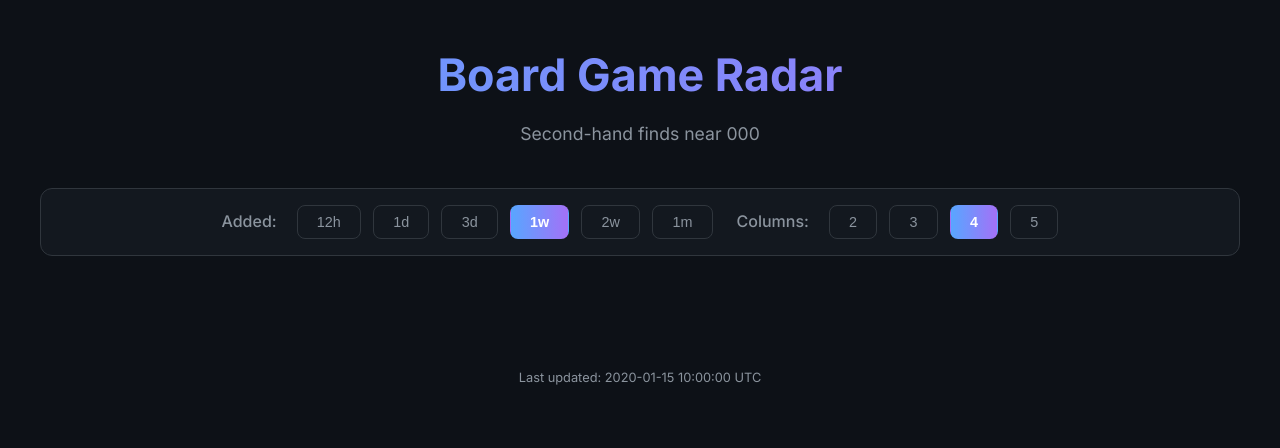
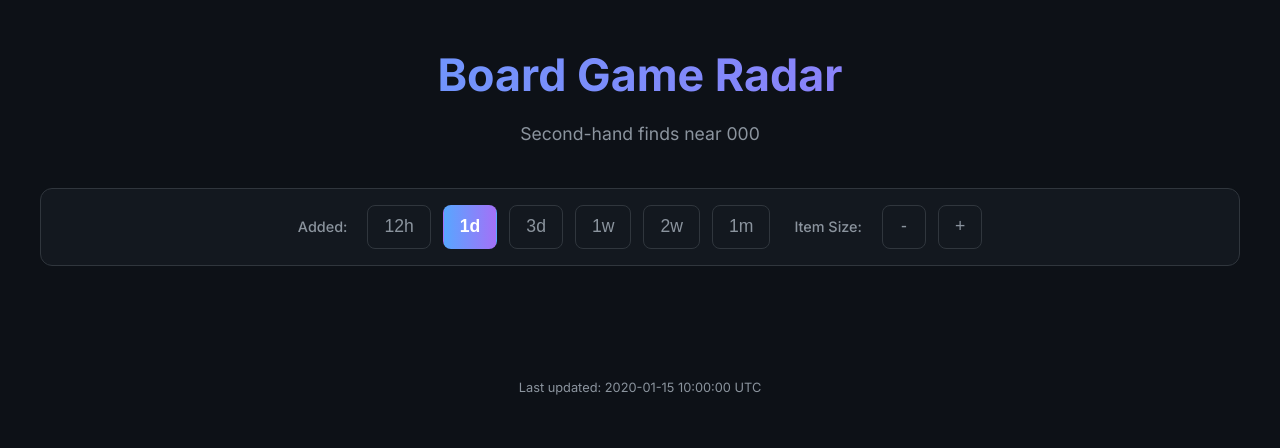
Before and after one commit to wouterstultiens/boardgame-finder, a Python web app: template src/boardgamefinder/web/templates/index.html.j2 in a window 1280 px wide. Shown: the top 448 px of the page. Run offline with Jinja, Linux system fonts and the light colour scheme; the template is opened without the code that fills it: most values are stand-ins (such as "Sample title", 1, 10 or a date in 2020); grey boxes marked "Sample" are stand-in pictures.

Commit message:
column scaling auto

```diff
--- a/src/boardgamefinder/web/templates/index.html.j2
+++ b/src/boardgamefinder/web/templates/index.html.j2
@@ -18,7 +18,8 @@
             --accent-gradient: linear-gradient(to right, #58A6FF, #A371F7);
             --shadow-color: rgba(0, 0, 0, 0.4);
             --font-family: 'Inter', -apple-system, BlinkMacSystemFont, "Segoe UI", Roboto, Helvetica, Arial, sans-serif;
-            --grid-columns: 4; /* Default column count for desktop */
+            /* New variable for item size */
+            --grid-item-min-width: 300px; /* Default minimum width */
         }
 
         *, *::before, *::after {
@@ -35,7 +36,7 @@
         }
 
         .container {
-            max-width: 1600px;
+            max-width: 1800px; /* Increased max-width for better auto-scaling */
             margin: 1rem auto;
             padding: 0 1rem;
         }
@@ -65,7 +66,7 @@
             justify-content: center;
             align-items: center;
             flex-wrap: wrap;
-            gap: 1.5rem; /* Increased gap */
+            gap: 1.5rem;
             margin-bottom: 3rem;
             padding: 1rem;
             background-color: rgba(22, 27, 34, 0.8);
@@ -87,23 +88,34 @@
             margin-right: 0.5rem;
             color: var(--text-secondary);
             font-weight: 500;
+            font-size: 0.9rem;
         }
 
         .control-group button {
             background-color: transparent;
             color: var(--text-secondary);
             border: 1px solid var(--border-color);
-            padding: 0.5rem 1.2rem;
+            padding: 0.5rem 1rem;
             border-radius: 8px;
             cursor: pointer;
-            font-size: 0.9rem;
+            font-size: 1.1rem; /* Larger font for + and - */
             font-weight: 500;
             transition: all 0.2s ease-in-out;
+            min-width: 44px; /* Best practice for touch targets */
+            min-height: 44px;
+            line-height: 1;
         }
 
         .control-group button:hover {
             border-color: var(--accent-primary);
             color: var(--accent-primary);
+        }
+
+        .control-group button:disabled {
+            opacity: 0.5;
+            cursor: not-allowed;
+            border-color: var(--border-color);
+            color: var(--text-secondary);
         }
 
         .control-group button.active {
@@ -115,7 +127,8 @@
 
         .game-grid {
             display: grid;
-            grid-template-columns: repeat(var(--grid-columns), 1fr);
+            /* Auto-scaling grid implementation */
+            grid-template-columns: repeat(auto-fit, minmax(var(--grid-item-min-width), 1fr));
             gap: 2rem;
         }
 
@@ -249,13 +262,7 @@
             grid-column: 1 / -1;
         }
 
-        /* Responsive Overrides */
-        @media (max-width: 1200px) {
-            :root { --grid-columns: 3; }
-        }
-        @media (max-width: 900px) {
-            :root { --grid-columns: 2; }
-        }
+        /* Responsive Overrides Simplified */
         @media (max-width: 600px) {
             body { padding: 1rem 0.5rem; }
             .container { padding: 0 0.5rem; }
@@ -263,9 +270,8 @@
             .controls {
                 flex-direction: column;
                 position: static;
-                gap: 1rem;
+                gap: 1.5rem; /* Increased gap for better spacing */
             }
-            :root { --grid-columns: 1; }
         }
     </style>
 </head>
@@ -280,18 +286,17 @@
             <div class="control-group">
                 <strong>Added:</strong>
                 <button data-hours="12">12h</button>
-                <button data-hours="24">1d</button>
+                <button data-hours="24" class="active">1d</button>
                 <button data-hours="72">3d</button>
                 <button data-hours="168">1w</button>
                 <button data-hours="336">2w</button>
                 <button data-hours="720">1m</button>
             </div>
+            <!-- New controls for item size -->
             <div class="control-group">
-                <strong>Columns:</strong>
-                <button data-columns="2">2</button>
-                <button data-columns="3">3</button>
-                <button data-columns="4">4</button>
-                <button data-columns="5">5</button>
+                <strong>Item Size:</strong>
+                <button id="decrease-size" aria-label="Decrease item size">-</button>
+                <button id="increase-size" aria-label="Increase item size">+</button>
             </div>
         </div>
 
@@ -342,36 +347,63 @@
         document.addEventListener('DOMContentLoaded', () => {
             // --- Constants ---
             const timeFilterButtons = document.querySelectorAll('.control-group button[data-hours]');
-            const columnButtons = document.querySelectorAll('.control-group button[data-columns]');
             const gameCards = document.querySelectorAll('.game-card');
             const root = document.documentElement;
+            const increaseButton = document.getElementById('increase-size');
+            const decreaseButton = document.getElementById('decrease-size');
 
             const TIME_FILTER_KEY = 'boardgamefinder_timefilter_hours';
-            const COLUMN_KEY = 'boardgamefinder_columns';
-            const DEFAULT_TIME_FILTER = '168';
-            const DEFAULT_COLUMNS = '4';
+            const ITEM_SIZE_KEY = 'boardgamefinder_itemsize_px';
+
+            const DEFAULT_TIME_FILTER = '24';
+            const DEFAULT_ITEM_SIZE = 300;
+            const MIN_ITEM_SIZE = 220; // Reasonable minimum size
+            const MAX_ITEM_SIZE = 450; // Reasonable maximum size
+            const SIZE_STEP = 20; // Px to change on each click
 
             // --- Filter Functions ---
             function applyTimeFilter(hours) {
                 const nowUtc = new Date().getTime();
                 const cutoffUtc = nowUtc - (parseFloat(hours) * 60 * 60 * 1000);
+                let visibleCount = 0;
                 gameCards.forEach(card => {
                     const listingDateStr = card.dataset.newestListingDate;
                     if (listingDateStr) {
                         const listingDateUtc = new Date(listingDateStr).getTime();
-                        card.classList.toggle('hidden', listingDateUtc < cutoffUtc);
+                        const isVisible = listingDateUtc >= cutoffUtc;
+                        card.classList.toggle('hidden', !isVisible);
+                        if (isVisible) visibleCount++;
                     }
                 });
+
+                // Handle 'no games' message
+                const noGamesMessage = document.querySelector('.no-games');
+                if(noGamesMessage) {
+                    noGamesMessage.style.display = visibleCount === 0 ? 'block' : 'none';
+                }
+
                 timeFilterButtons.forEach(button => {
                     button.classList.toggle('active', button.dataset.hours === hours);
                 });
             }
 
-            function applyColumnLayout(columns) {
-                root.style.setProperty('--grid-columns', columns);
-                columnButtons.forEach(button => {
-                    button.classList.toggle('active', button.dataset.columns === columns);
-                });
+            // --- Item Size Functions ---
+            function applyItemSize(size) {
+                const newSize = Math.max(MIN_ITEM_SIZE, Math.min(size, MAX_ITEM_SIZE));
+                root.style.setProperty('--grid-item-min-width', `${newSize}px`);
+                localStorage.setItem(ITEM_SIZE_KEY, newSize);
+                updateSizeButtons(newSize);
+            }
+
+            function updateSizeButtons(currentSize) {
+                decreaseButton.disabled = currentSize <= MIN_ITEM_SIZE;
+                increaseButton.disabled = currentSize >= MAX_ITEM_SIZE;
+            }
+
+            function changeItemSize(direction) {
+                const currentSize = parseFloat(getComputedStyle(root).getPropertyValue('--grid-item-min-width'));
+                const newSize = currentSize + (SIZE_STEP * direction);
+                applyItemSize(newSize);
             }
 
             // --- Event Listeners ---
@@ -383,25 +415,18 @@
                 });
             });
 
-            columnButtons.forEach(button => {
-                button.addEventListener('click', () => {
-                    const columns = button.dataset.columns;
-                    localStorage.setItem(COLUMN_KEY, columns);
-                    applyColumnLayout(columns);
-                });
-            });
+            increaseButton.addEventListener('click', () => changeItemSize(1)); // 1 for increase
+            decreaseButton.addEventListener('click', () => changeItemSize(-1)); // -1 for decrease
 
             // --- Initialization on Page Load ---
             function initialize() {
                 // Time Filter
                 const savedTimeFilter = localStorage.getItem(TIME_FILTER_KEY) || DEFAULT_TIME_FILTER;
-                const activeTimeFilter = document.querySelector(`.control-group button[data-hours="${savedTimeFilter}"]`);
-                applyTimeFilter(activeTimeFilter ? savedTimeFilter : DEFAULT_TIME_FILTER);
+                applyTimeFilter(savedTimeFilter);
 
-                // Column Layout
-                const savedColumns = localStorage.getItem(COLUMN_KEY) || DEFAULT_COLUMNS;
-                const activeColumnButton = document.querySelector(`.control-group button[data-columns="${savedColumns}"]`);
-                applyColumnLayout(activeColumnButton ? savedColumns : DEFAULT_COLUMNS);
+                // Item Size
+                const savedItemSize = localStorage.getItem(ITEM_SIZE_KEY) || DEFAULT_ITEM_SIZE;
+                applyItemSize(parseFloat(savedItemSize));
             }
 
             initialize();
```
Also changed, not shown: docs/index.html (+71 -46 lines).
